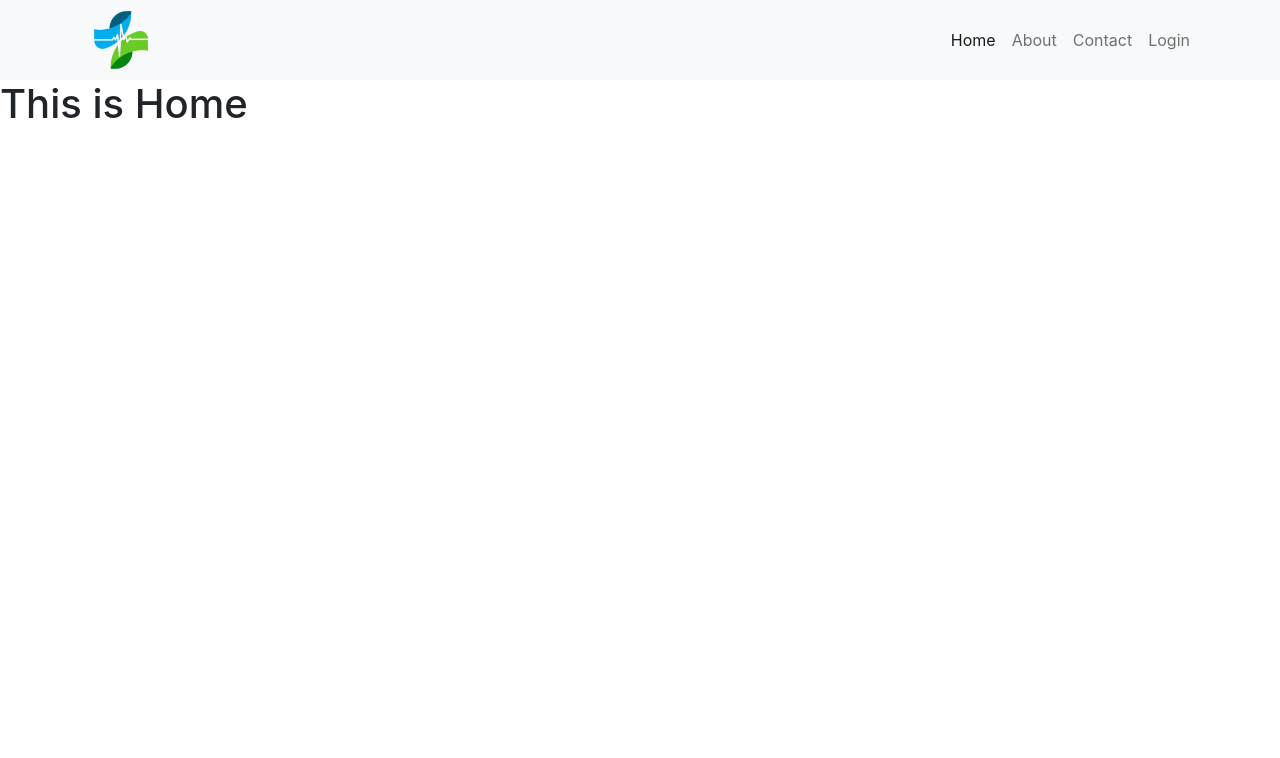
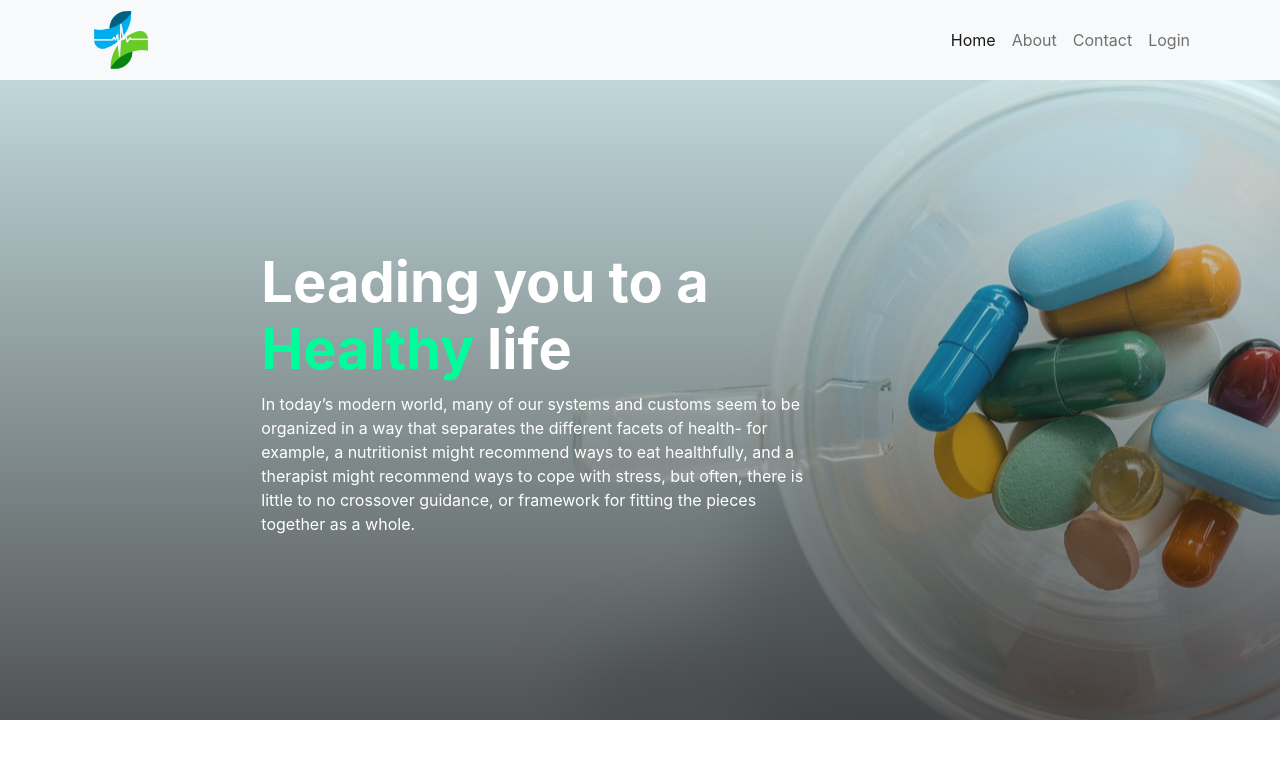
Before and after one commit to KaziMdMehediHasan/Medify, a React (Create React App) app: page /home in a window 1280 px wide. Shown: the top 758 px of the page. Built offline with nearby package versions, Linux system fonts and the light colour scheme.

Commit message:
home page banner added

```diff
--- /dev/null
+++ b/src/components/Home/Home.css
@@ -0,0 +1,20 @@
+.home-banner{
+    /* background-image: linear-gradient(rgba(0, 0, 0, 0.6), rgba(0, 0, 0, 0.6),
+    url('../../images/homepage-image.jpg')
+    ) !important; */
+
+    background-image: linear-gradient(rgba(150, 245, 245, 0.205), rgba(0, 0, 0, 0.6)),url("../../images/homepage-image.jpg");
+    height: 80vh;
+    background-position: center;
+    background-repeat: no-repeat;
+}
+
+.home-banner h1{
+    font-size: 3.5rem;
+    color: rgb(255, 255, 255);
+}
+
+.home-banner span{
+
+    color: rgb(0, 252, 155);
+}
--- a/src/components/Home/Home.js
+++ b/src/components/Home/Home.js
@@ -1,10 +1,24 @@
 import React from "react";
 import Header from "../Header/Header";
+import "./Home.css";
 
 const Home = () => {
   return (
-    <div>
-      <h1>This is Home</h1>
+    <div className="home-banner d-flex justify-content-evenly align-items-center">
+      <div className="w-50 p-5">
+        <h1 className="fw-bold">
+          Leading you to a <span className="text-gradient">Healthy</span> life
+        </h1>
+        <p className="text-white">
+          In today’s modern world, many of our systems and customs seem to be
+          organized in a way that separates the different facets of health- for
+          example, a nutritionist might recommend ways to eat healthfully, and a
+          therapist might recommend ways to cope with stress, but often, there
+          is little to no crossover guidance, or framework for fitting the
+          pieces together as a whole.
+        </p>
+      </div>
+      <div></div>
     </div>
   );
 };
```
Also changed, not shown: src/images/homepage-image.jpg (added).
